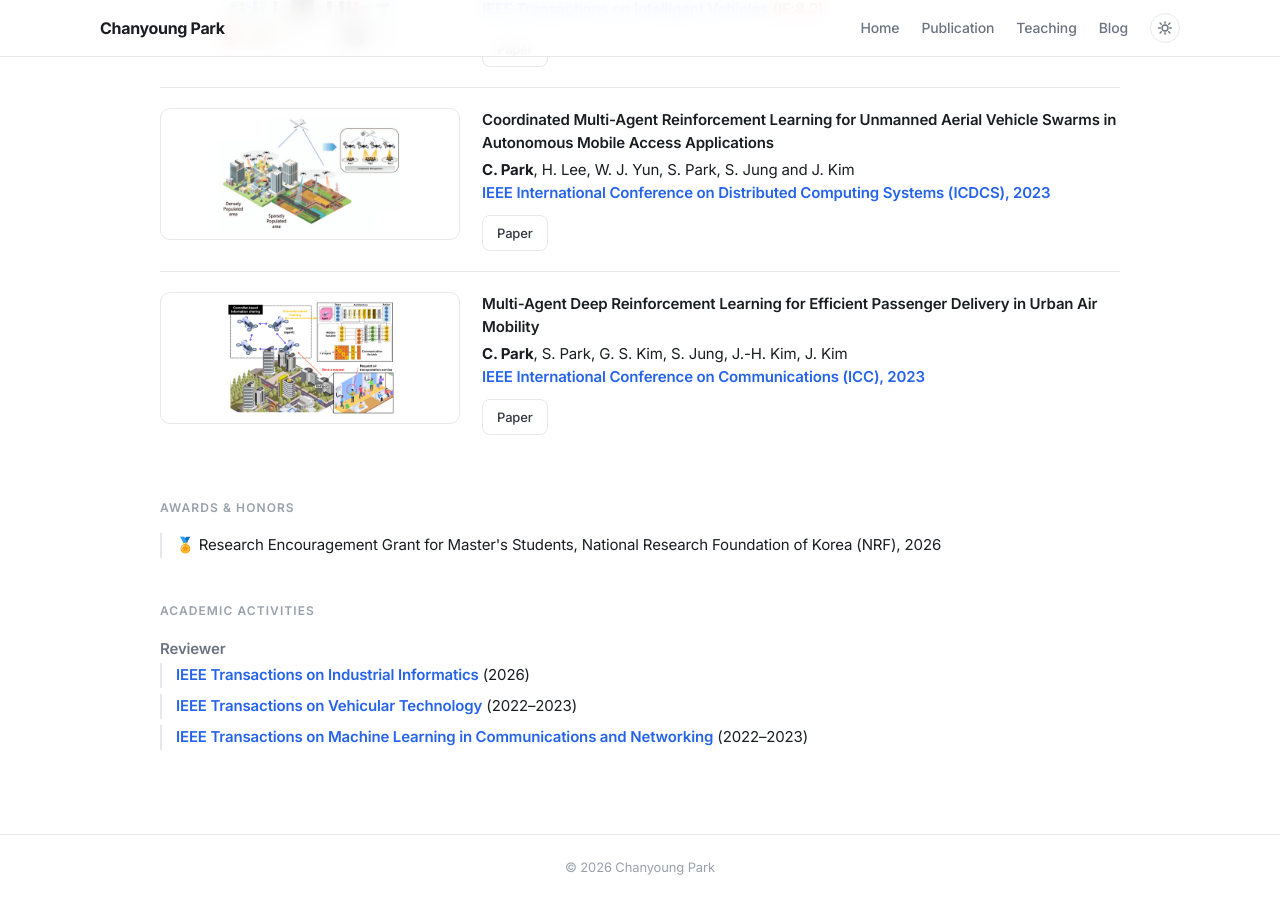
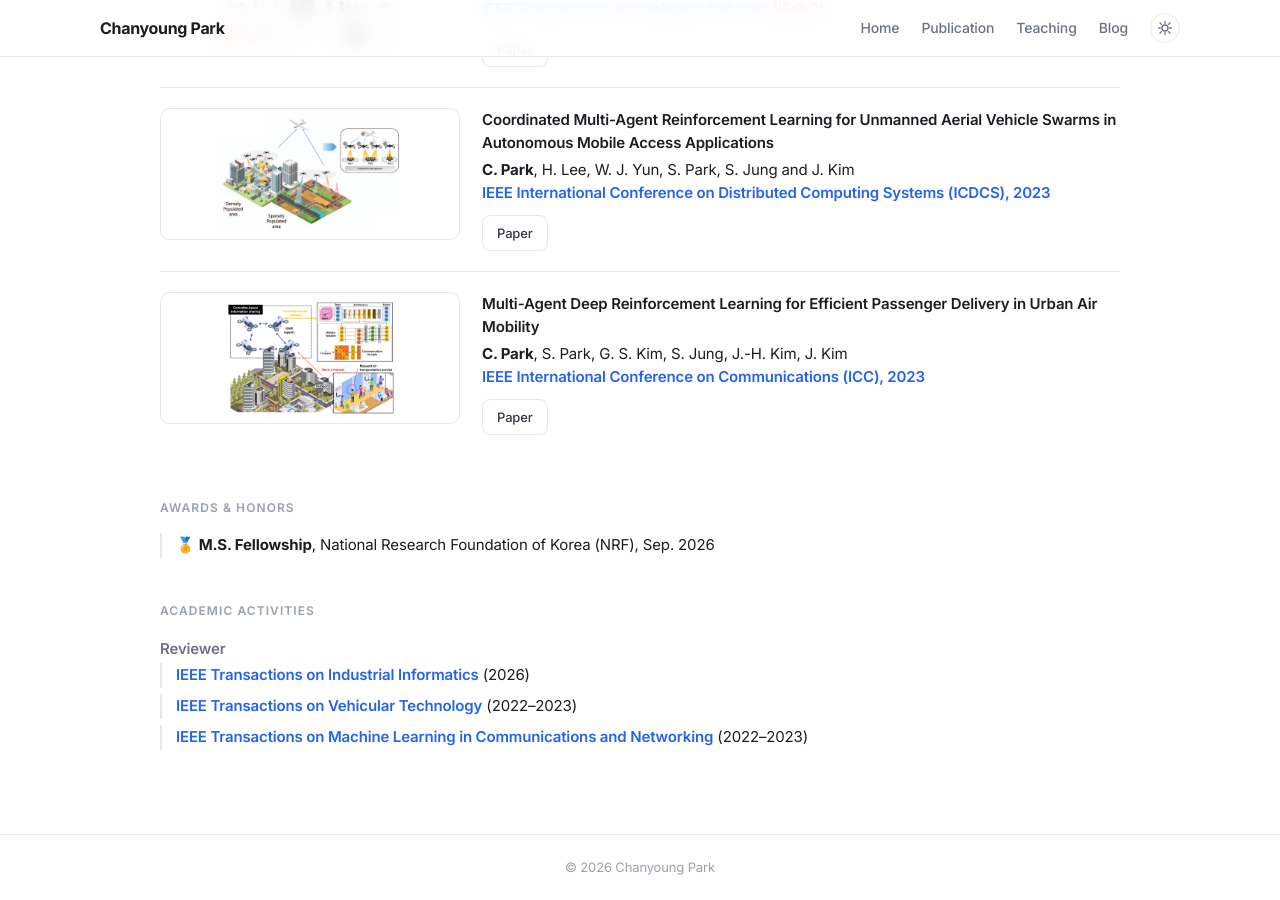
Before and after one commit to cosdeneb/cosdeneb.github.io, a Jekyll site: the page built from index.md, in a window 1280 px wide and 900 px high, scrolled down 2112 px. Built offline with Jekyll 4.4.1, drawn with Linux system fonts in a browser that asks for light colours.

Commit message:
Home: shorten Awards & Honors entry to M.S. Fellowship, NRF, Sep. 2026
Co-Authored-By: Claude Sonnet 5 <noreply@anthropic.com>

```diff
--- a/index.md
+++ b/index.md
@@ -167,7 +167,7 @@ profile_picture:
 <div class="home-awards">
   <h2 class="home-section-title">Awards &amp; Honors</h2>
   <ul class="clean-list compact">
-    <li>🏅 Research Encouragement Grant for Master's Students, National Research Foundation of Korea (NRF), 2026</li>
+    <li>🏅 <b>M.S. Fellowship</b>, National Research Foundation of Korea (NRF), Sep. 2026</li>
   </ul>
 </div>
 
```
